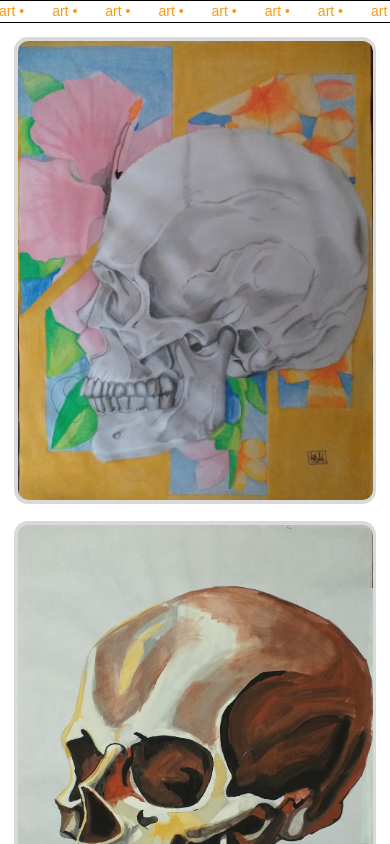
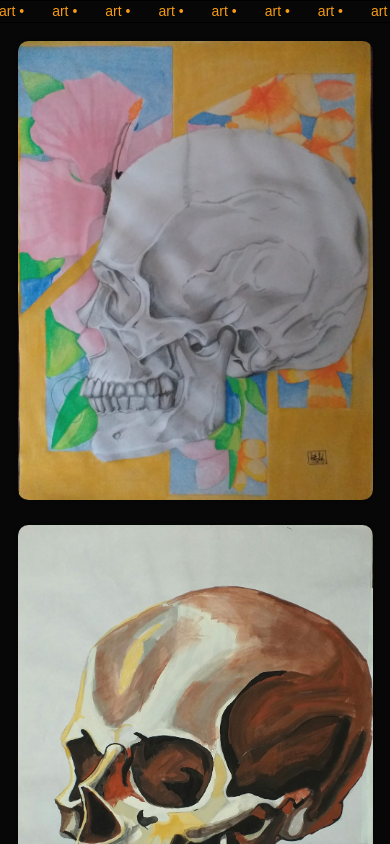
Before and after one commit to Riob-a/Art-portfoilo, a Next.js app: page /gallery in a window 390 px wide. Shown: the top 844 px of the page. Built offline with nearby package versions, Linux system fonts and the light colour scheme; a web font is replaced by a local one.

Commit message:
first half

```diff
--- a/src/components/ThreeDText.js
+++ b/src/components/ThreeDText.js
@@ -51,7 +51,7 @@ function ChromeText() {
           reflectivity={1}
           clearcoat={1}
           clearcoatRoughness={0}
-        // transparent
+          transparent
         // opacity={opacity}
         />
       </Text3D>
@@ -62,10 +62,10 @@ function ChromeText() {
 export default function ThreeDTextWithPlatform() {
   return (
     <Canvas
-      className="canvas"
+      className="canva"
       style={{
         // width: "99.5%",
-        height: "800px",
+        height: "710px",
         padding: "0px",
         margin: "auto",
         display: "block",
@@ -92,7 +92,7 @@ export default function ThreeDTextWithPlatform() {
         </RotatingPlatform>
       </Bounds>
 
-       {/* <EffectComposer>
+      {/* <EffectComposer>
         <Bloom
             intensity={0.01}
             luminanceThreshold={0.09}
--- a/src/globals.css
+++ b/src/globals.css
@@ -5,7 +5,7 @@
 
 
 :root {
-  --background: #ffffff;
+  --background: #070707;
   --foreground: #171717;
 }
 
@@ -662,6 +662,7 @@ main {
 
 .g-link {
   /* background: linear-gradient(90deg, #ff613a, #ff7e5f, #feb47b); */
+  color:#000000;
   background-size: 200% 100%;
   transition: all 0.3s ease;
   font-family: 'Panchang', sans-serif;
@@ -671,13 +672,14 @@ main {
 }
 
 .g-link:hover {
-  background: radial-gradient(circle at center, #3deab8, #007f8c);
-  background-size: 200% 100%;
-  animation: gradientWave 5s ease infinite;
-  transition: background-color 0.3s, color 0.3s;
-  -webkit-background-clip: text;
-  -webkit-text-fill-color: transparent;
-  background-clip: text;
+  /* background: radial-gradient(circle at center, #3deab8, #007f8c); */
+  /* background-size: 200% 100%; */
+  /* animation: gradientWave 5s ease infinite; */
+  /* transition: background-color 0.3s, color 0.3s; */
+  /* -webkit-background-clip: text; */
+  /* -webkit-text-fill-color: transparent; */
+  /* background-clip: text; */
+  color:#007f8c;
   transition: all 0.3s ease;
 }
 
@@ -1227,9 +1229,9 @@ button.gradient-text {
 
 .footer:hover {
   color: #05c3d8;
+  border: 1px solid #05c3d8;
   background-color: #000000;
   transition: color 1s ease, border-color 2s ease, background-color 3s ease;
-  border: 1px solid #040404;
 }
 
 /*  */
--- a/src/pages/artworks/[slug].js
+++ b/src/pages/artworks/[slug].js
@@ -58,7 +58,7 @@ export default function ArtworkDetail() {
                         className="x-button text-3xl z-100 absolute"
                         onClick={() => {
                             setAnimationClass('animate-scaleOut');
-                            setTimeout(() => router.push('/'), 200);
+                            setTimeout(() => router.push('/gallery'), 200);
                         }}
                     >
                         {svg}
--- a/src/pages/gallery.js
+++ b/src/pages/gallery.js
@@ -17,7 +17,7 @@ export default function Gallery() {
       </div>
 
       {/* <div className="p-6 grid grid-cols-1 sm:grid-cols-2 md:grid-cols-2 gap-6"> */}
-      <div className="p-4 columns-1 sm:columns-2 md:columns-5 gap-4 [column-fill:_balance]">
+      <div className="p-4 columns-1 sm:columns-2 md:columns-4 gap-4 [column-fill:_balance]">
         {artworks.map((art, i) => (
           <ArtCard
             key={i}
--- a/src/pages/index.js
+++ b/src/pages/index.js
@@ -18,22 +18,6 @@ const TelevisionCanvas = dynamic(() => import("../components/TelevisionCanvas"),
 
 export default function Home() {
   // const [activeIndex, setActiveIndex] = useState(5);
-  const [activeIndex, setActiveIndex] = useState(() => {
-    return Math.floor(artworks.length / 2);
-  });
-  const handleNext = () =>
-    setActiveIndex((prev) => (prev + 1) % artworks.length);
-
-  const handlePrev = () =>
-    setActiveIndex(
-      (prev) => (prev - 1 + artworks.length) % artworks.length
-    );
-
-  const { scrollY } = useScroll();
-  const scaleHeader = useTransform(scrollY, [0, 200], [1, 0]);
-  const opacityHeader = useTransform(scrollY, [0, 250], [1, 0]);
-  const scaleCarousel = useTransform(scrollY, [0, 300], [0.9, 1]);
-
   const svg = (
     <svg xmlns="http://www.w3.org/2000/svg"
       width="30" height="30"
@@ -55,13 +39,13 @@ export default function Home() {
       {/* --- Hero/Header Section --- */}
       <section>
         <motion.header
-          className="heade relative text-cente "
+          className="canvas relative text-cente "
           data-aos="fade-in"
         // style={{ scale: scaleHeader, opacity: opacityHeader }}
         >
           {/* 3D Text + Globe */}
           <ThreeDText />
-          {/* <CombinedHeaderGallery/> */}
+
           <div className="globe-container">
             <svg viewBox="-2 -15 150 150" className="svg-text-arc" xmlns="http://www.w3.org/2000/svg">
               <defs>
@@ -73,33 +57,18 @@ export default function Home() {
             </svg>
             <Image alt="logo" src="/globe-2.svg" className="globe-icon" height={30} width={30} />
           </div>
+
+            <Link
+              href="/gallery"
+              className="text-center p-5 text-lg font-medium cursor-pointer block g-link"
+            >
+              <div data-aos="fade-up" >
+              View gallery
+              </div>
+            </Link>
         </motion.header>
       </section>
-
-      <div className="logo-3 border-t border-black border-b border-black marquee mt-0.6" role="marquee" aria-label="art projects scrolling" data-aos="fade-in" data-aos-delay="2000s">
-        <ul className="marquee__content">
-          {Array(20).fill("art •").map((item, i) => <li key={i}>{item}</li>)}
-        </ul>
-        <ul className="marquee__content" aria-hidden="true">
-          {Array(20).fill("art •").map((item, i) => <li key={i}>{item}</li>)}
-        </ul>
-      </div>
-
-      {/* <div className="p-6 grid grid-cols-1 sm:grid-cols-2 md:grid-cols-2 gap-6"> */}
-      {/* <div className="p-4 columns-1 sm:columns-2 md:columns-5 gap-4 [column-fill:_balance]">
-        {artworks.map((art, i) => (
-          <ArtCard
-            key={i}
-            title={art.title}
-            imageUrl={art.imageUrl}
-            description={art.description}
-            slug={art.slug}
-            aosDelay={i * 250}
-          />
-        ))}
-      </div> */}
-
-      <ThreeDGallery artworks={artworks} />
-   </div>
+      {/*<ThreeDGallery artworks={artworks} />*/}
+    </div>
   );
 }
```
